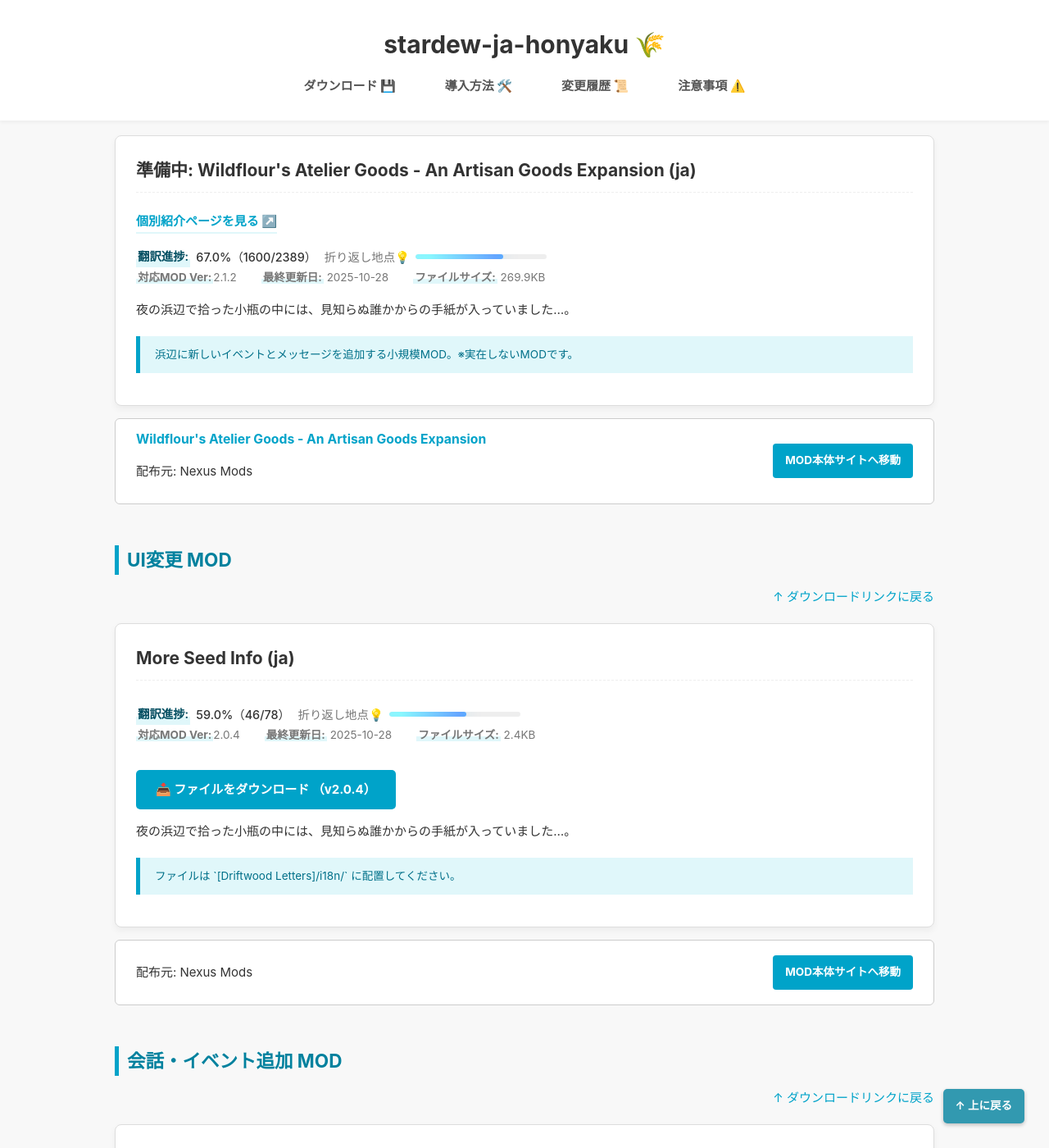
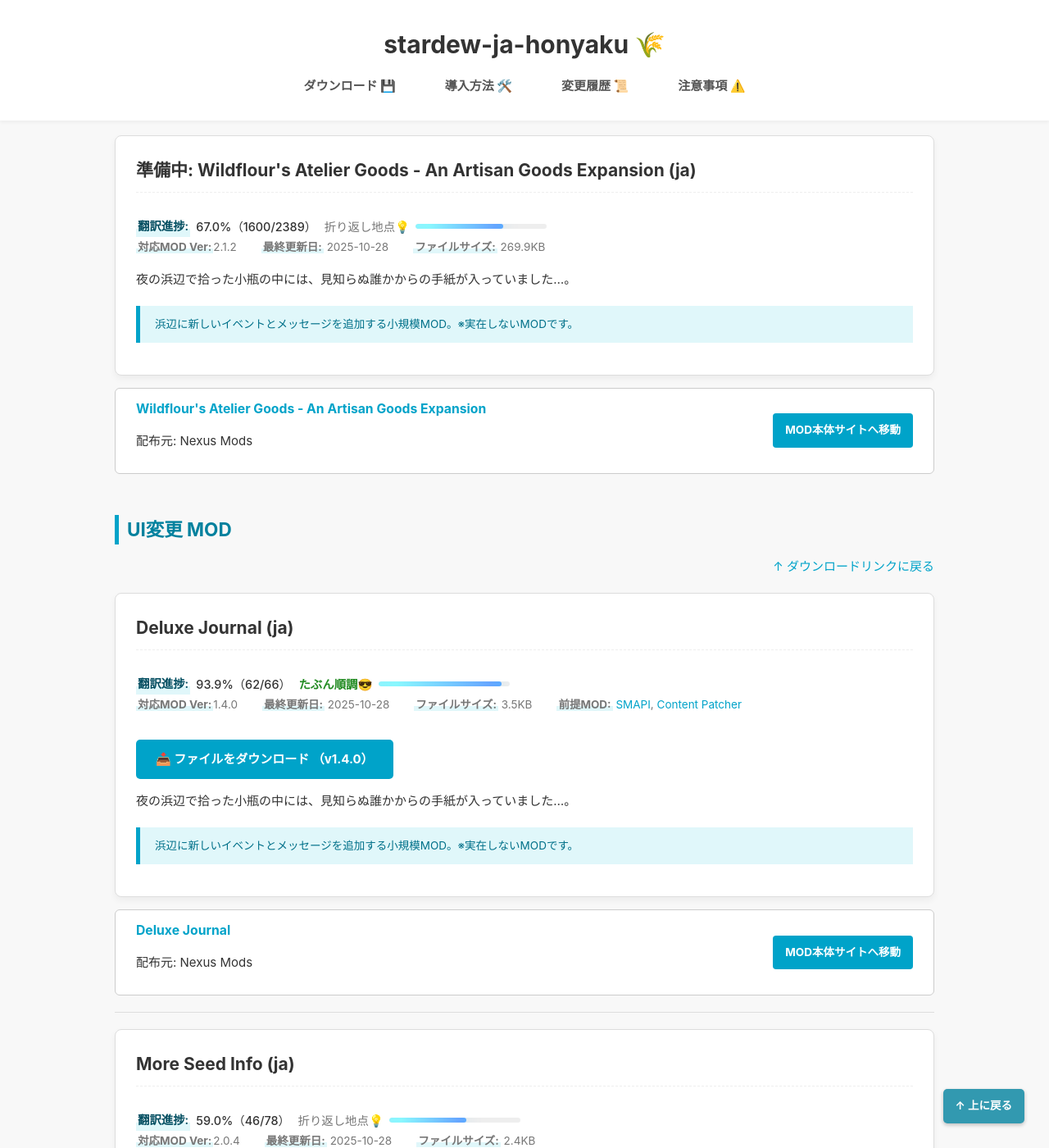
Before and after one commit to takasshi/stardew-ja-honyaku, a Jekyll site: the page built from website/index.html, in a window 1280 px wide and 1400 px high, scrolled down 3835 px. Shown: the whole window at 82% size. Built offline with Jekyll 4.4.1, drawn with Linux system fonts in a browser that asks for light colours.

Commit message:
🐛 fix(_daya/mods/**.yml): 前提mod表示用に修正（その他軽微な修正）

```diff
--- a/website/_data/mods/deluxejournal.yml
+++ b/website/_data/mods/deluxejournal.yml
@@ -2,21 +2,25 @@
 slug: deluxejournal # 小文字で書く（基本的には自動生成）
 
 # --- 基本情報 ---
-title: "deluxejournal  (ja)"
-category: misc   # expansion / items / ui / dialogue / misc
-status: hidden   # active / retired / upcoming / hidden（自動生成時）
+title: "Deluxe Journal (ja)"
+category: ui   # expansion / items / ui / dialogue / misc
+status: active   # active / retired / upcoming / hidden（自動生成時）
 
-original_name:   # 翻訳元MODの正式名称
+original_name: Deluxe Journal  # 翻訳元MODの正式名称
+
+requires:
+  - smapi
+  - cp
 
 # --- メタ情報（auto_mods.ymlで出せないもの） ---
-mod_ver: ""                 # （任意）
+mod_ver: "1.4.0"                 # （任意）
 release_date: "2024-07-10"  # ← 日付は必ずクォートで囲む
 
 source:
   - name:    # 空欄の場合は Nexus Mods がデフォルト
 
 links:
-  url: "https://www.google.com/"  # 参照URL
+  url: "https://www.nexusmods.com/stardewvalley/mods/11436"  # 参照URL
 
 # --- 概要・紹介 ---
 summary: |  # 一覧/個別ページ上部のキャッチコピー
--- a/website/_data/mods/moreseedinfo.yml
+++ b/website/_data/mods/moreseedinfo.yml
@@ -6,7 +6,7 @@
 category: ui   # expansion / items / ui / dialogue / misc
 status: active   # active / retired / upcoming / hidden（自動生成時）
 
-original_name:   # 翻訳元MODの正式名称（任意）
+original_name: More Seed Info  # 翻訳元MODの正式名称（任意）
 
 # --- メタ情報（auto_mods.ymlで出せないもの） ---
 mod_ver: "2.0.4"                 # 無記入OK
```
Also changed, not shown: website/pages/mods/wildflours-atelier-goods.md (+1 -1 lines).
